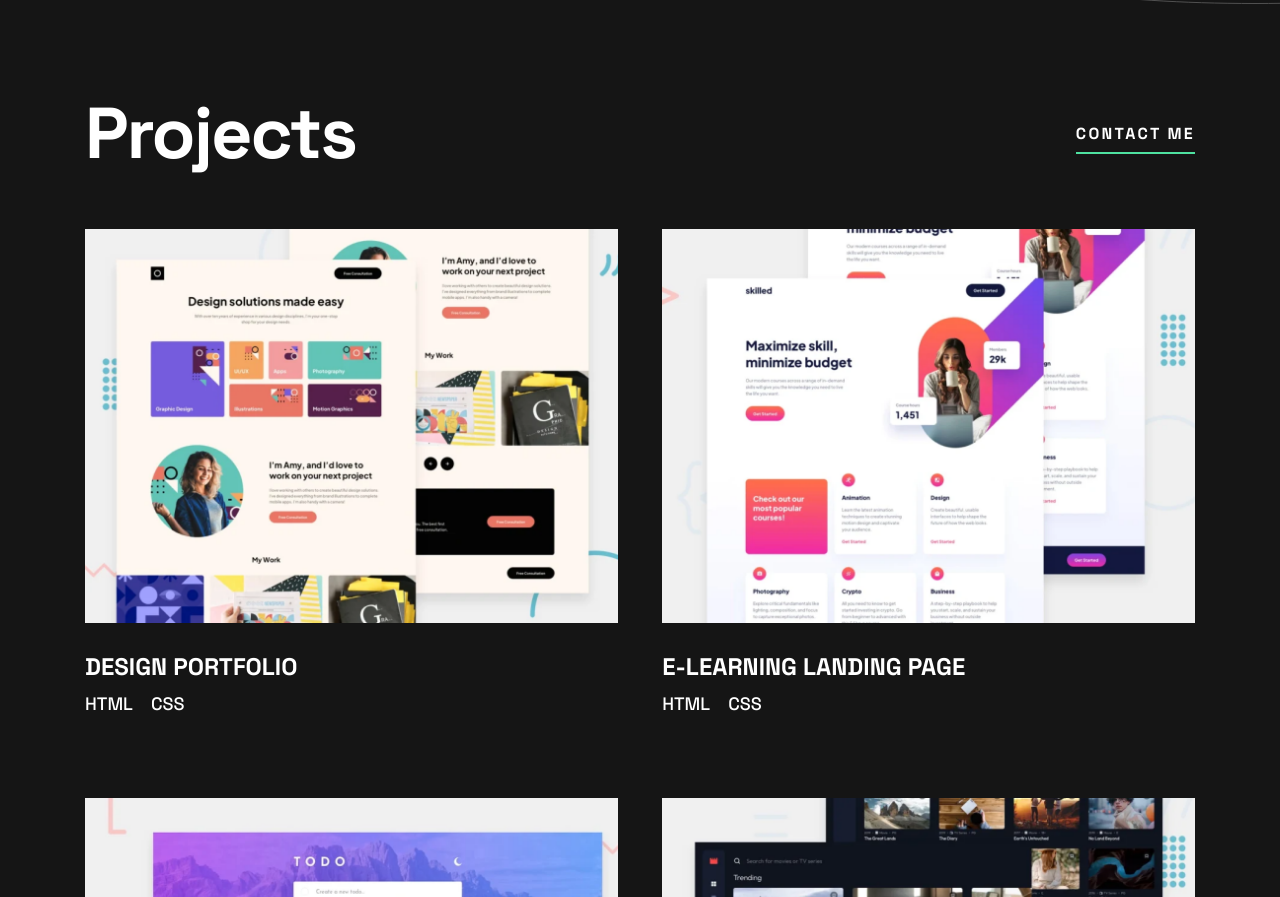
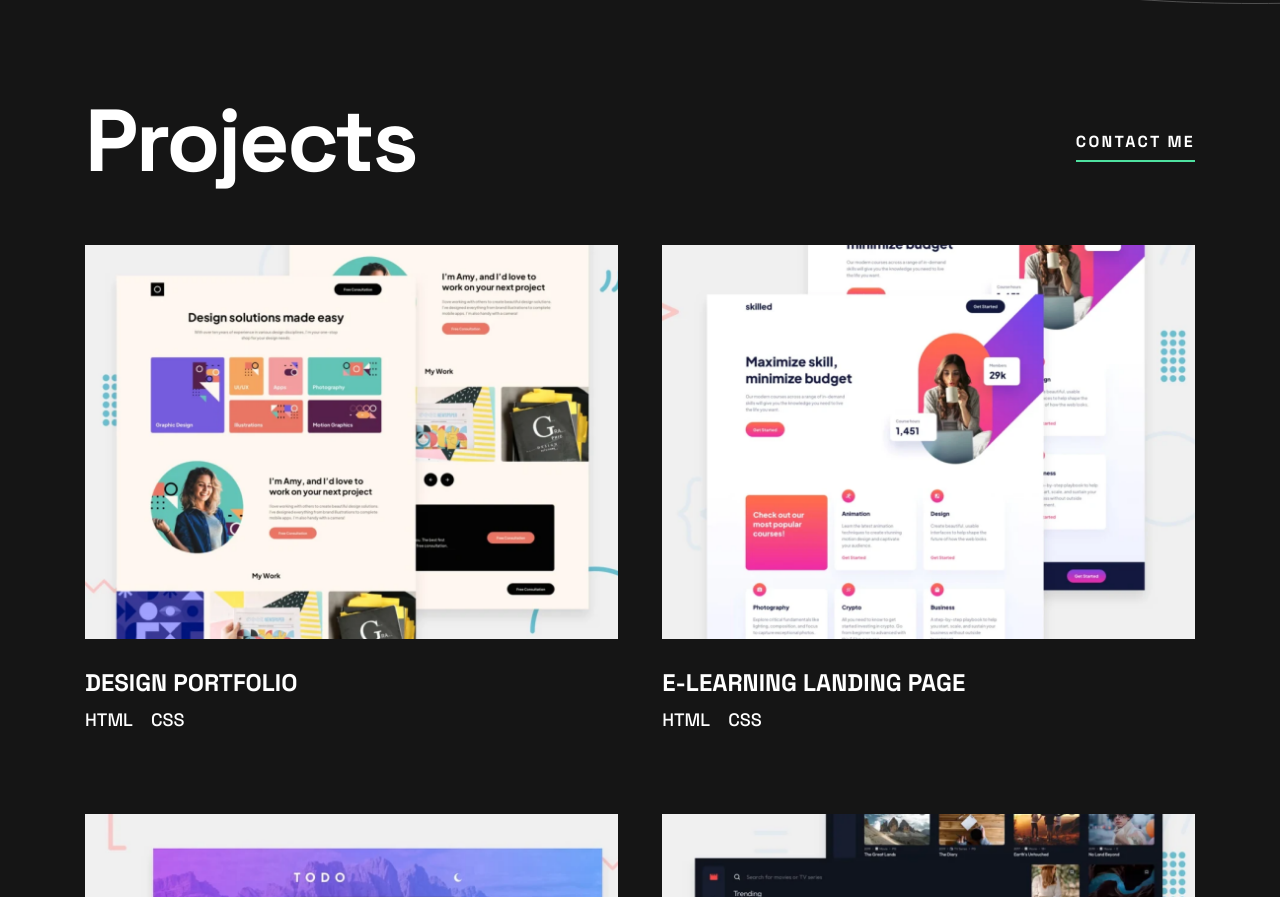
Before and after one commit to darifor/portfolio-keyes, a website built with Vite: page index.html in a window 1280 px wide. Shown: the part 1247-2144 px from the top of the page. Built offline with nearby package versions, Linux system fonts and the light colour scheme.

Commit message:
updating sass/layouts/_projects.scss

```diff
--- a/sass/layouts/_projects.scss
+++ b/sass/layouts/_projects.scss
@@ -49,6 +49,13 @@
                 line-height: 72px;
                 letter-spacing: -2.045454502105713px;
             }
+
+            @include breakpoint(desktop) {
+                font-size: 88px;
+                line-height: 88px;
+                letter-spacing: -2.5px;
+
+            }
         }
 
         &-contact {
@@ -68,7 +75,6 @@
         @include breakpoint(desktop) {
             &:hover img {
                 filter: brightness(0.5);
-                cursor: pointer;
             }
 
             &:hover .projects__links {
```
